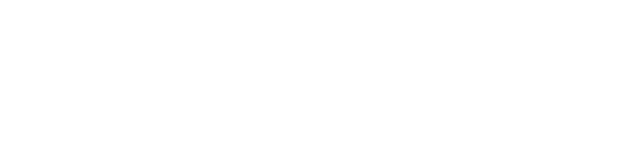
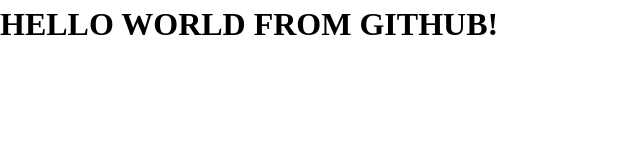
Before and after one commit to imd1005-web-development-winter-2023/assignment-02-hairuochen, a plain HTML site: page index.html in a window 1280 px wide. Shown: the whole page, without its empty margins (0-640 px from the left). Drawn offline with Linux system fonts and the light colour scheme.

Commit message:
added hello world

```diff
--- a/index.html
+++ b/index.html
@@ -20,10 +20,13 @@
     <link rel="stylesheet" href="style.css" />
   </head>
   <body>
+    <main>
+      <h1>HELLO WORLD FROM GITHUB!<h1>
     <!--
 
       YOU HAVE TO MODIFY THE HTML TO BUILD YOUR AWESOME PAGE
 
     -->
+    <main>
   </body>
 </html>
```
